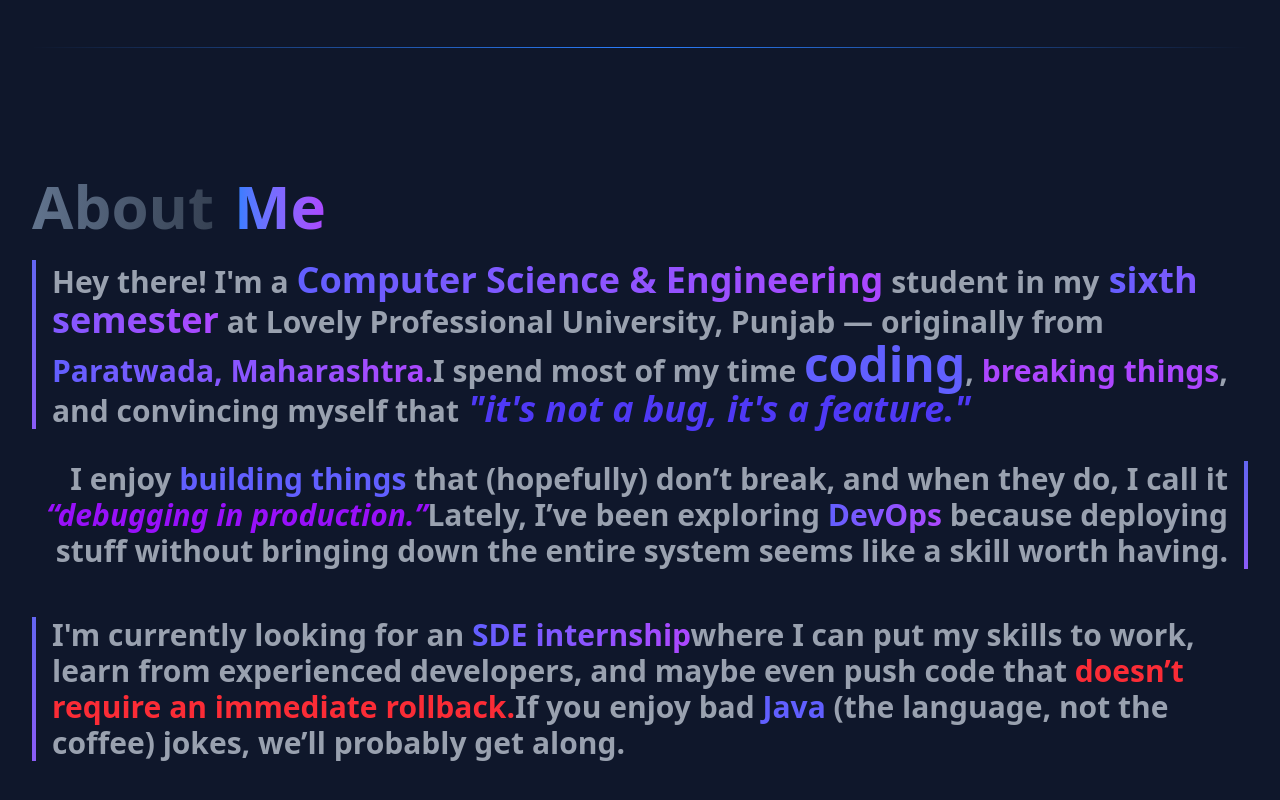
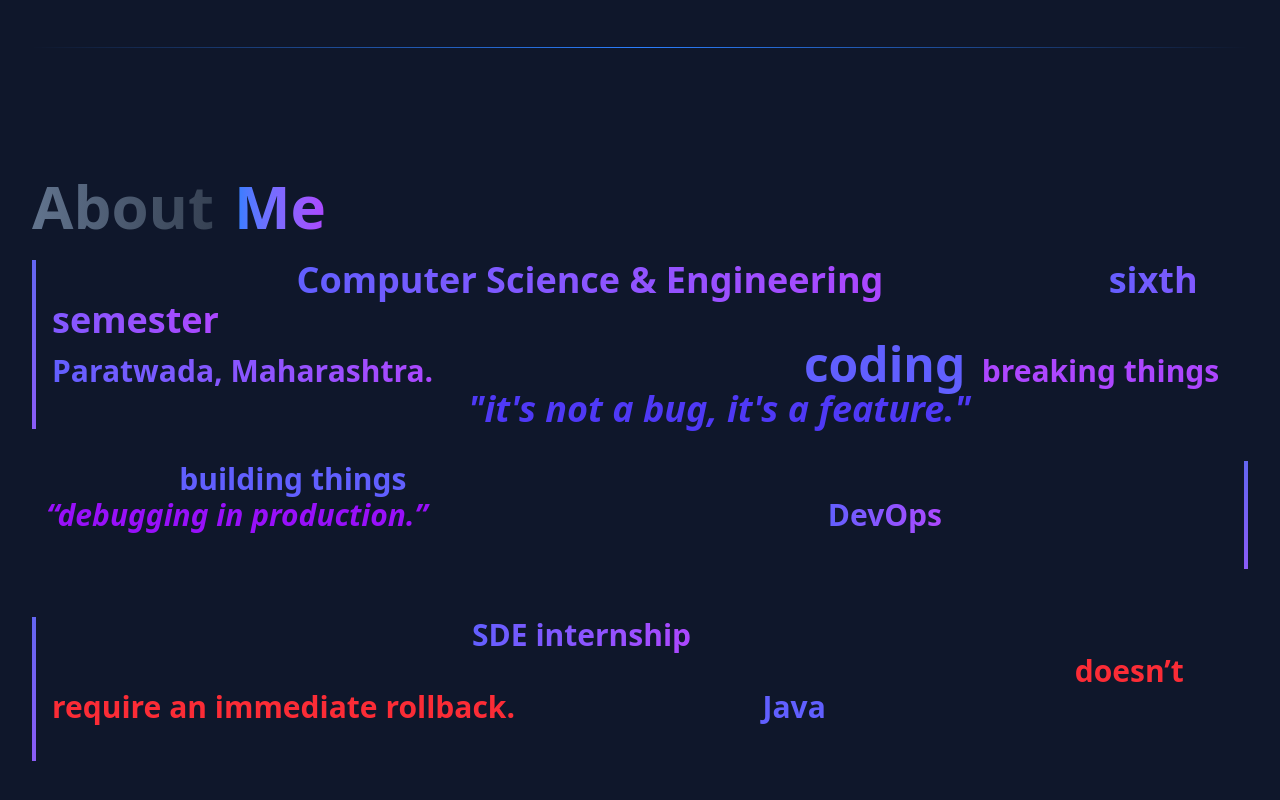
Before and after one commit to vedantlahane/portfolio, a React (Vite) app in the folder client/: page / in a window 1280 px wide. Shown: the part 1736-2536 px from the top of the page. Built offline with nearby package versions, Linux system fonts and the light colour scheme.

Commit message:
Improve styling in AboutSection component for enhanced visual clarity

```diff
--- a/client/src/components/home/AboutSection.jsx
+++ b/client/src/components/home/AboutSection.jsx
@@ -11,7 +11,7 @@
 
   return (
     <section className="text-white py-12">
-      <div className="relative sm:right-0 sm:w-auto text-2xl text-gray-400 leading-relaxed">
+      <div className="relative sm:right-0 sm:w-auto text-2xl  leading-relaxed">
         {/* Title */}
         <div
           className="flex space-x-5 items-baseline mb-6"
@@ -20,13 +20,13 @@
           <h1 className="text-6xl font-extrabold bg-gradient-to-r from-slate-500 to-gray-700 bg-clip-text text-transparent">
             About
           </h1>
-          <h1 className="text-6xl font-extrabold bg-gradient-to-r from-blue-500 to-purple-500 bg-clip-text text-transparent">
+          <h1 className="text-6xl font-extrabold bg-gradient-to-r from-blue-500  to-purple-500 bg-clip-text text-transparent">
             Me
           </h1>
         </div>
 
         {/* Intro Section */}
-        <div className="font-bold mb-8 space-y-5 text-3xl">
+        <div className="font-bold mb-8 space-y-5 text-3xl bg-gradient-to-br bg-clip-text from-blue-100 via-blue-300 to-gray-700 text-transparent">
           <p
             className="border-l-4 pl-4 mb-8"
             style={{
```
